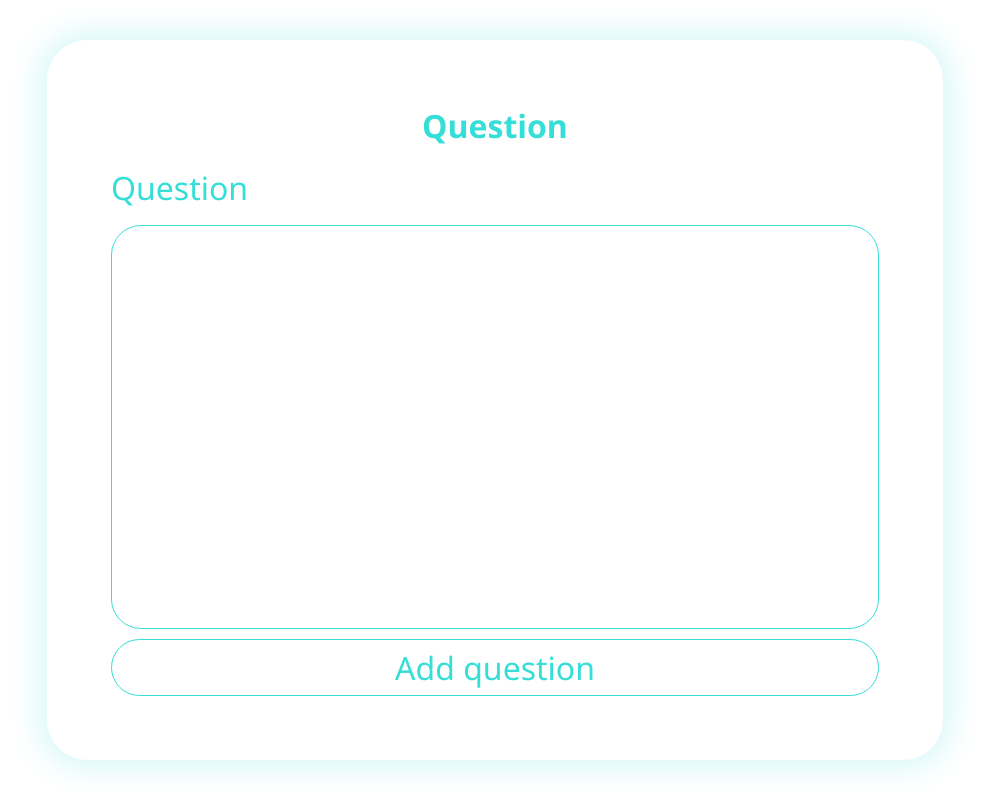
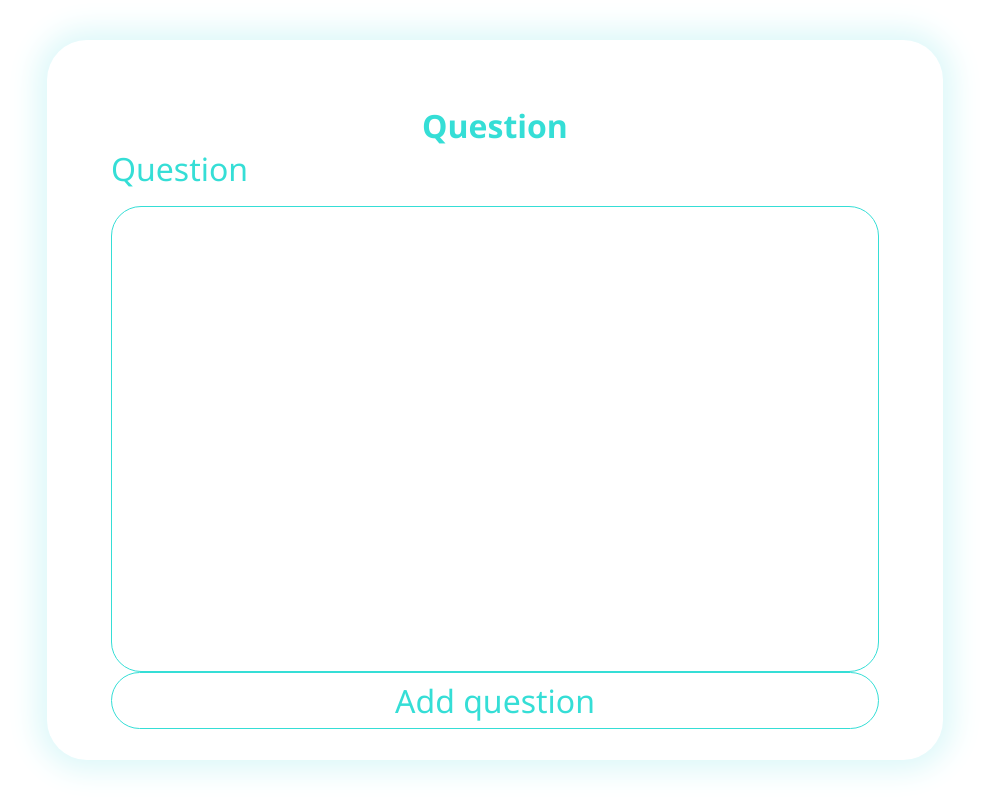
Before and after one commit to EHB-MCT/web2-frontend-DavidBaekeland, a website built with webpack: page docs/questions.html in a window 1280 px wide. Shown: the whole page, without its empty margins (145-1134 px from the left). Built offline with nearby package versions, Linux system fonts and the light colour scheme; no server answers.

Commit message:
questions: textarea

```diff
--- a/docs/questions.css
+++ b/docs/questions.css
@@ -40,11 +40,14 @@ input[type="submit"] {
     margin-bottom: 3%;
 }
 
-input[type="text"]  {
-    font-size: 1.4em;
+/* https://stackoverflow.com/questions/5235142/how-do-i-disable-the-resizable-property-of-a-textarea */
+textarea  {
+    /* font-size: 1.4em; */
     height: 50vh;
     border: 1px solid #35DED6;
     border-radius: 30px;
+    resize: none;
+    padding: 4vh;
 }
 
 #questionForm label  {
--- a/docs/questions.html
+++ b/docs/questions.html
@@ -14,7 +14,9 @@
         <div id="wrongInput"></div>
         <div>
             <label for="question">Question</label>
-            <input type="text" name="question" id="question">
+            <!-- https://www.w3schools.com/tags/tag_textarea.asp -->
+
+            <textarea id="question" name="question" rows="4" cols="50" value=""></textarea>
         </div>
         <div id="submit">
             <input type="submit" value="Add question">
```
